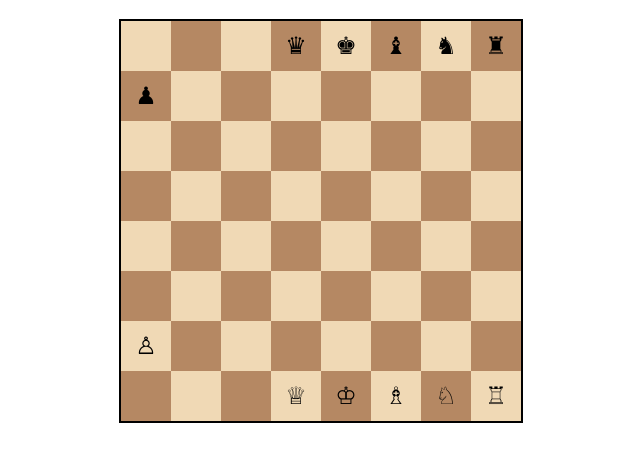
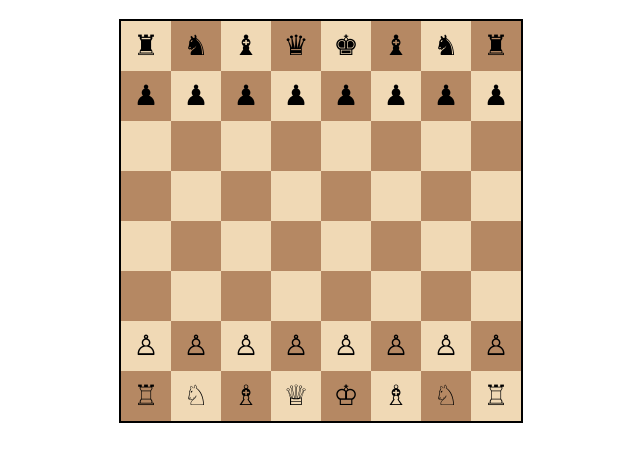
Before and after one commit to CODERLEARNER99/githubpagetesst, a plain HTML site: page index.html in a window 1280 px wide. Shown: the part 61-522 px from the top of the page, without its empty margins (319-959 px from the left). Drawn offline with Linux system fonts and the light colour scheme.

Commit message:
Update index.html

```diff
--- a/index.html
+++ b/index.html
@@ -2,8 +2,7 @@
 <html lang="es">
 <head>
     <meta name="apple-mobile-web-app-capable" content="yes">
-<meta name="apple-mobile-web-app-status-bar-style" content="black-translucent">
-
+    <meta name="apple-mobile-web-app-status-bar-style" content="black-translucent">
     <meta charset="UTF-8">
     <meta name="viewport" content="width=device-width, initial-scale=1.0">
     <title>Juego de Ajedrez</title>
@@ -11,6 +10,7 @@
         body {
             text-align: center;
             font-family: Arial, sans-serif;
+            margin-top: 20px;
         }
         .chessboard {
             display: grid;
@@ -26,8 +26,9 @@
             display: flex;
             align-items: center;
             justify-content: center;
-            font-size: 24px;
+            font-size: 28px;
             cursor: grab;
+            user-select: none;
         }
         .white { background-color: #f0d9b5; }
         .black { background-color: #b58863; }
@@ -39,22 +40,52 @@
 
     <script>
         const board = document.getElementById("board");
-        const pieces = {
-            '♜': 0, '♞': 1, '♝': 2, '♛': 3, '♚': 4, '♝': 5, '♞': 6, '♜': 7,
-            '♟': 8, '♙': 48,
-            '♖': 56, '♘': 57, '♗': 58, '♕': 59, '♔': 60, '♗': 61, '♘': 62, '♖': 63
-        };
+
+        const initialBoard = [
+            "♜","♞","♝","♛","♚","♝","♞","♜",
+            "♟","♟","♟","♟","♟","♟","♟","♟",
+            "","","","","","","","",
+            "","","","","","","","",
+            "","","","","","","","",
+            "","","","","","","","",
+            "♙","♙","♙","♙","♙","♙","♙","♙",
+            "♖","♘","♗","♕","♔","♗","♘","♖"
+        ];
 
         function createBoard() {
             for (let i = 0; i < 64; i++) {
                 const square = document.createElement("div");
                 square.className = "square " + ((Math.floor(i / 8) + i) % 2 === 0 ? "white" : "black");
-                if (Object.values(pieces).includes(i)) {
-                    square.textContent = Object.keys(pieces).find(key => pieces[key] === i);
+                square.dataset.index = i;
+
+                const piece = initialBoard[i];
+                if (piece) {
+                    square.textContent = piece;
+                    square.draggable = true;
+
+                    square.addEventListener('dragstart', (e) => {
+                        e.dataTransfer.setData("text/plain", i);
+                    });
                 }
+
+                square.addEventListener('dragover', (e) => e.preventDefault());
+
+                square.addEventListener('drop', (e) => {
+                    e.preventDefault();
+                    const fromIndex = e.dataTransfer.getData("text/plain");
+                    const fromSquare = board.children[fromIndex];
+                    const toSquare = e.currentTarget;
+
+                    toSquare.textContent = fromSquare.textContent;
+                    toSquare.draggable = true;
+                    fromSquare.textContent = "";
+                    fromSquare.draggable = false;
+                });
+
                 board.appendChild(square);
             }
         }
+
         createBoard();
     </script>
 </body>
```
